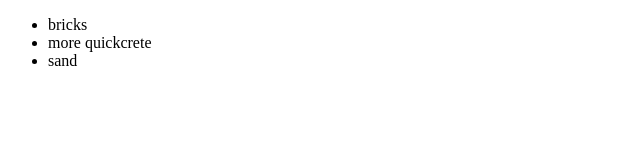
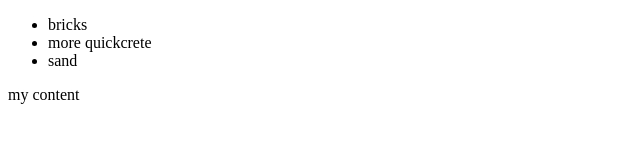
Before and after one commit to ahmadx87/gitTest, a plain HTML site: page index.html in a window 1280 px wide. Shown: the full height of the page, 0-640 px from the left. Drawn offline with Linux system fonts and the light colour scheme.

Commit message:
me commit

```diff
--- a/index.html
+++ b/index.html
@@ -14,5 +14,9 @@
             <li>sand</li>
         </ul>
     </div>
+
+    <module-two>
+            <div>my content</div>
+        </module-two>
 </body>
 </html>
```
